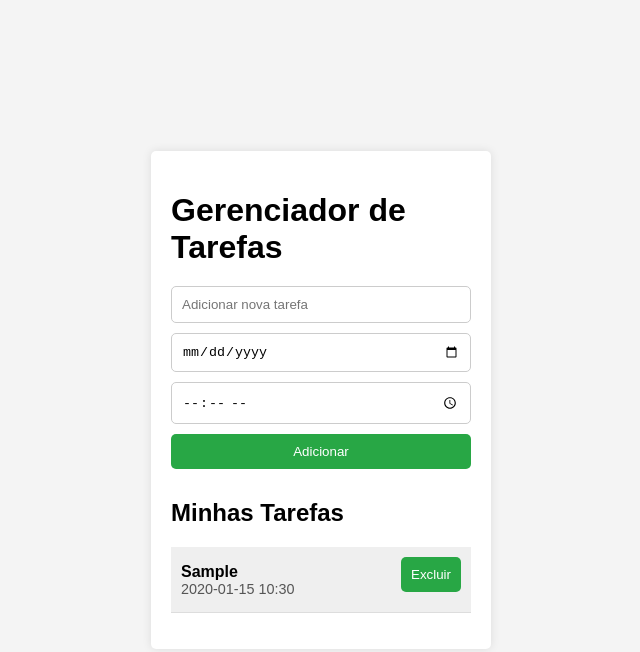
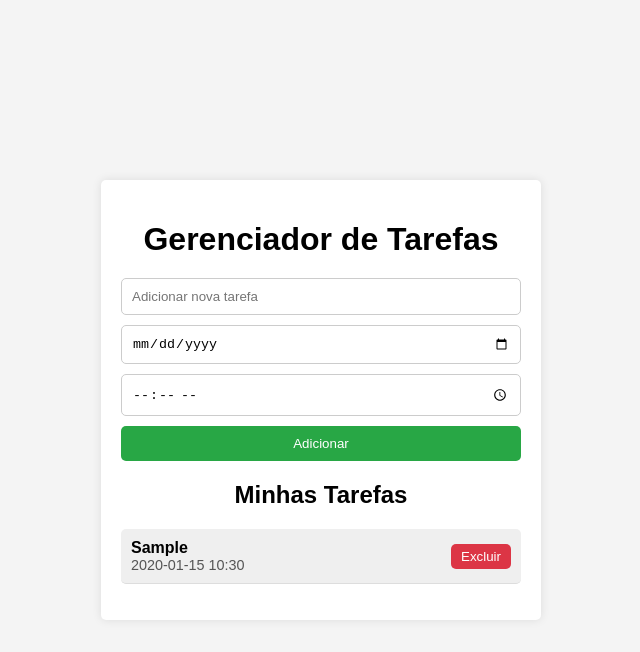
Before and after one commit to AlvesGab24/PI-GerenTarefas, a plain HTML site: page docs/index.html in a window 1280 px wide. Both pictures are taken after typing "Sample", "2020-01-15", "10:30" into the empty fields and a click on the button "Adicionar". Shown: the whole page, without its empty margins (319-959 px from the left). Drawn offline with Linux system fonts and the light colour scheme.

Commit message:
Update styles.css

```diff
--- a/docs/styles.css
+++ b/docs/styles.css
@@ -13,20 +13,21 @@ body {
     padding: 20px;
     border-radius: 5px;
     box-shadow: 0 0 10px rgba(0, 0, 0, 0.1);
-    width: 300px;
+    width: 400px;
 }
 
 h1, h2 {
     margin-bottom: 20px;
+    text-align: center;
 }
 
 form {
     display: flex;
     flex-direction: column;
+    gap: 10px;
 }
 
 input, button {
-    margin-bottom: 10px;
     padding: 10px;
     border: 1px solid #ccc;
     border-radius: 5px;
@@ -37,6 +38,11 @@ button {
     color: white;
     border: none;
     cursor: pointer;
+    transition: background 0.3s;
+}
+
+button:hover {
+    background: #218838;
 }
 
 ul {
@@ -51,6 +57,8 @@ li {
     display: flex;
     justify-content: space-between;
     align-items: center;
+    margin-bottom: 10px;
+    border-radius: 5px;
 }
 
 li:nth-child(odd) {
@@ -66,3 +74,17 @@ li:nth-child(odd) {
     font-size: 0.9em;
     color: #555;
 }
+
+.delete-btn {
+    background: #dc3545;
+    color: white;
+    border: none;
+    padding: 5px 10px;
+    border-radius: 5px;
+    cursor: pointer;
+    transition: background 0.3s;
+}
+
+.delete-btn:hover {
+    background: #c82333;
+}
```
